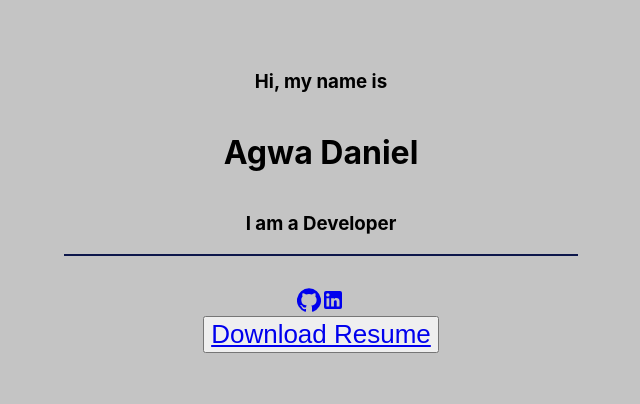
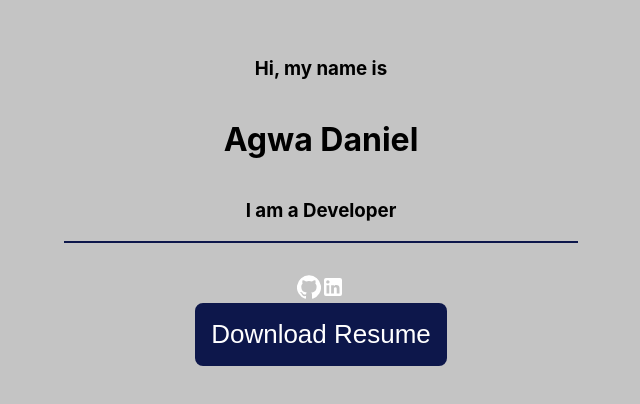
Before and after one commit to agwadan/agwa, a React (Vite) app: page / in a window 1280 px wide. Shown: the part 198-602 px from the top of the page, without its empty margins (319-959 px from the left). Built offline with nearby package versions, Linux system fonts and the light colour scheme.

Commit message:
Update download resume button

```diff
--- a/src/index.css
+++ b/src/index.css
@@ -1,3 +1,8 @@
+*{
+  --primary-color: #0D174B;
+  --main-white: #ffffff;
+}
+
 body {
   margin: 0;
   font-family: -apple-system, BlinkMacSystemFont, 'Segoe UI', 'Roboto', 'Oxygen',
@@ -10,6 +15,19 @@ body {
 code {
   font-family: source-code-pro, Menlo, Monaco, Consolas, 'Courier New',
     monospace;
+}
+
+a{
+  text-decoration: none;
+  color: var(--main-white);
+}
+
+button{
+  color: var(--main-white);
+  background: var(--primary-color);
+  padding:1rem;
+  border-radius: .5rem;
+  border: none
 }
 
 :root{
```
